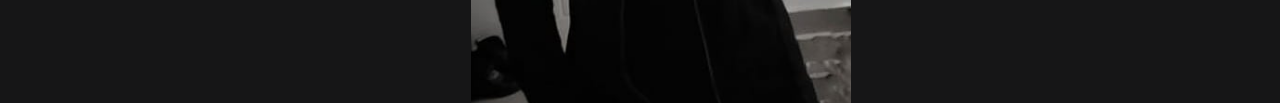
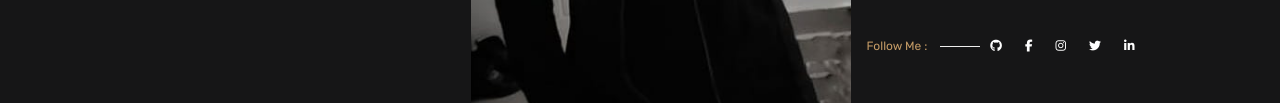
Before and after one commit to Zohrab039/Zohrab039.github.io, a plain HTML site: page index.html in a window 1280 px wide. Shown: the part 1342-1445 px from the top of the page. Drawn offline with Linux system fonts and the light colour scheme.

Commit message:
designing about section

```diff
--- a/FileStructureSass/root/_class.scss
+++ b/FileStructureSass/root/_class.scss
@@ -91,4 +91,8 @@
 
 .mb-10{
     margin-bottom: 10px;
+};
+
+.mt-40{
+    margin-top: 40px;
 }
--- a/FileStructureSass/sections/_about.scss
+++ b/FileStructureSass/sections/_about.scss
@@ -68,6 +68,35 @@
                     line-height: 1.8;
                     font-size: 15px;
                 }
+                .social{
+                    .follow{
+                        position: relative;
+                        padding-right: 50px;
+                        color: $nav-bar-hover-color;
+                        font-size: 12px;
+                        &::after{
+                            content: '';
+                            width: 40px;
+                            height: 1px;
+                            background-color: #eee;
+                            position: absolute;
+                            right: 0;
+                            top: 50%;
+                        }
+                    }
+                    a{
+                        cursor: pointer;
+                        color: #fff;
+                        text-decoration: none;
+                        font-size: 12px;
+                        margin: 0 10px;
+                        transition: all .3s ease;
+                        &:hover{
+                            color: $nav-bar-hover-color;
+                            transition: all .3s ease;
+                        }
+                    }
+                }
             }
         }
     }
--- a/index.html
+++ b/index.html
@@ -13,6 +13,7 @@
         rel="stylesheet">
     <link href="https://fonts.googleapis.com/css2?family=Rubik:wght@300;400;500;600;700;800;900&display=swap"
         rel="stylesheet">
+        <script src="https://kit.fontawesome.com/370ea2d00c.js" crossorigin="anonymous"></script>
 </head>
 
 <body>
@@ -77,10 +78,30 @@
                     <h5 class="font-Josefin mb-10">Front-End Developer</h5>
                     <p class="mb-10 font-Rubik">Nulla metus metus ullamcorper vel tincidunt sed euismod nibh Quisque
                         volutpat condimentum velit class aptent taciti sociosqu ad litora.</p>
-                    <p class="mb-10 font-Rubik">Nulla metus metus ullamcorper vel tincidunt sed euismod nibh Quisque volutpat condimentum velit
+                    <p class="mb-10 font-Rubik">Nulla metus metus ullamcorper vel tincidunt sed euismod nibh Quisque
+                        volutpat condimentum velit
                         class aptent taciti sociosqu ad litora torquent metus metus ullamcorper vel tincidunt sed class
                         aptent taciti sociosqu ad litora .</p>
-                    <div class="social"></div>
+                    <div class="social mt-40">
+                        <span class="follow font-Rubik">
+                            Follow Me :
+                        </span>
+                        <a href="https://github.com/Zohrab039">
+                            <i class="fa-brands fa-github"></i>
+                        </a>
+                        <a href="https://www.facebook.com/profile.php?id=100012252398877">
+                            <i class="fa-brands fa-facebook-f"></i>
+                        </a>
+                        <a href="https://www.instagram.com/zhrb_semedzade/">
+                            <i class="fa-brands fa-instagram"></i>
+                        </a>
+                        <a href="twitter.com/Zohrab003">
+                            <i class="fa-brands fa-twitter"></i>
+                        </a>
+                        <a href="https://www.linkedin.com/in/zohrab-samadzade-47a20721a/">
+                            <i class="fa-brands fa-linkedin-in"></i>
+                        </a>
+                    </div>
                 </div>
             </div>
         </div>
```
Also changed, not shown: css/style.css.
